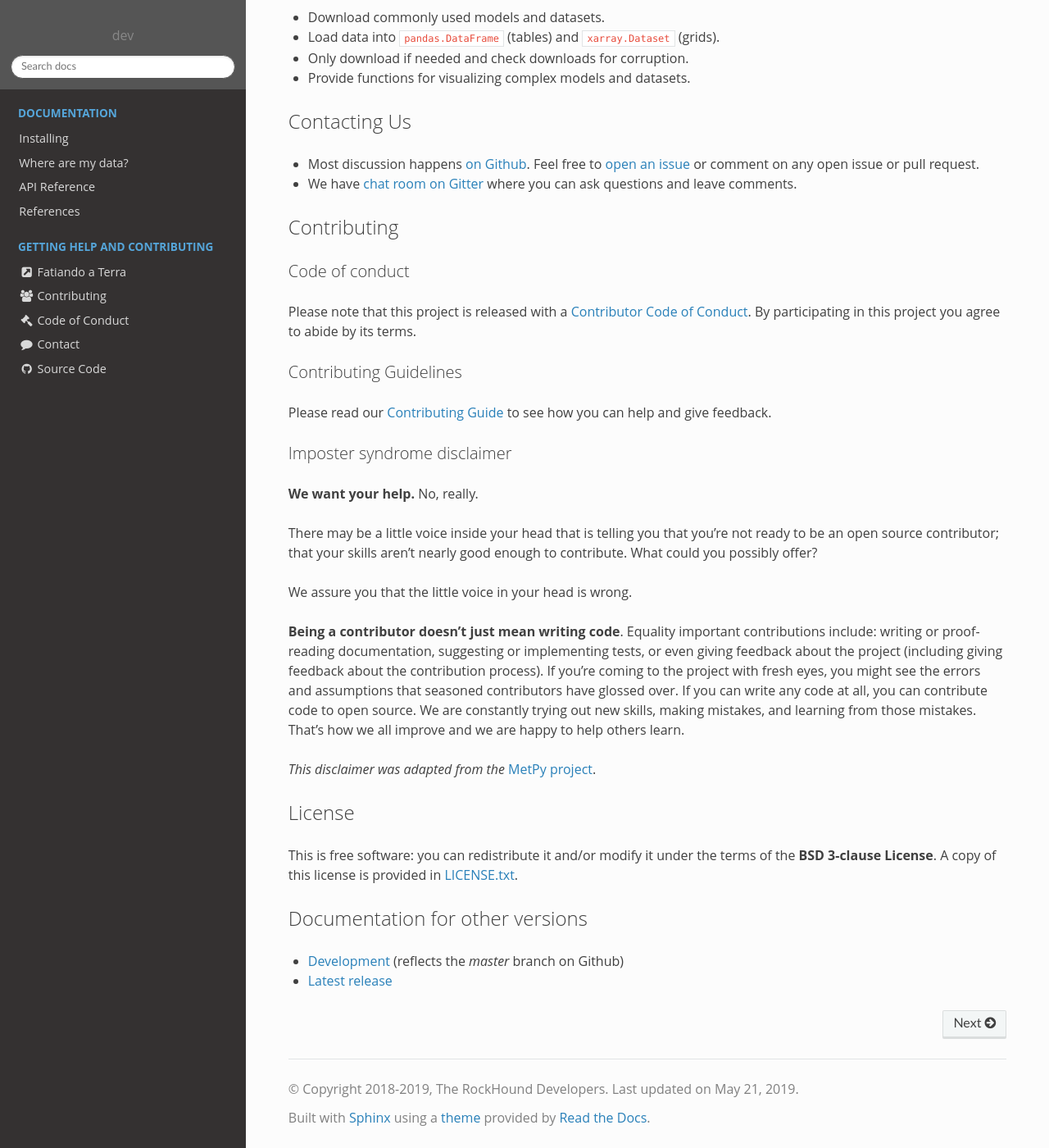
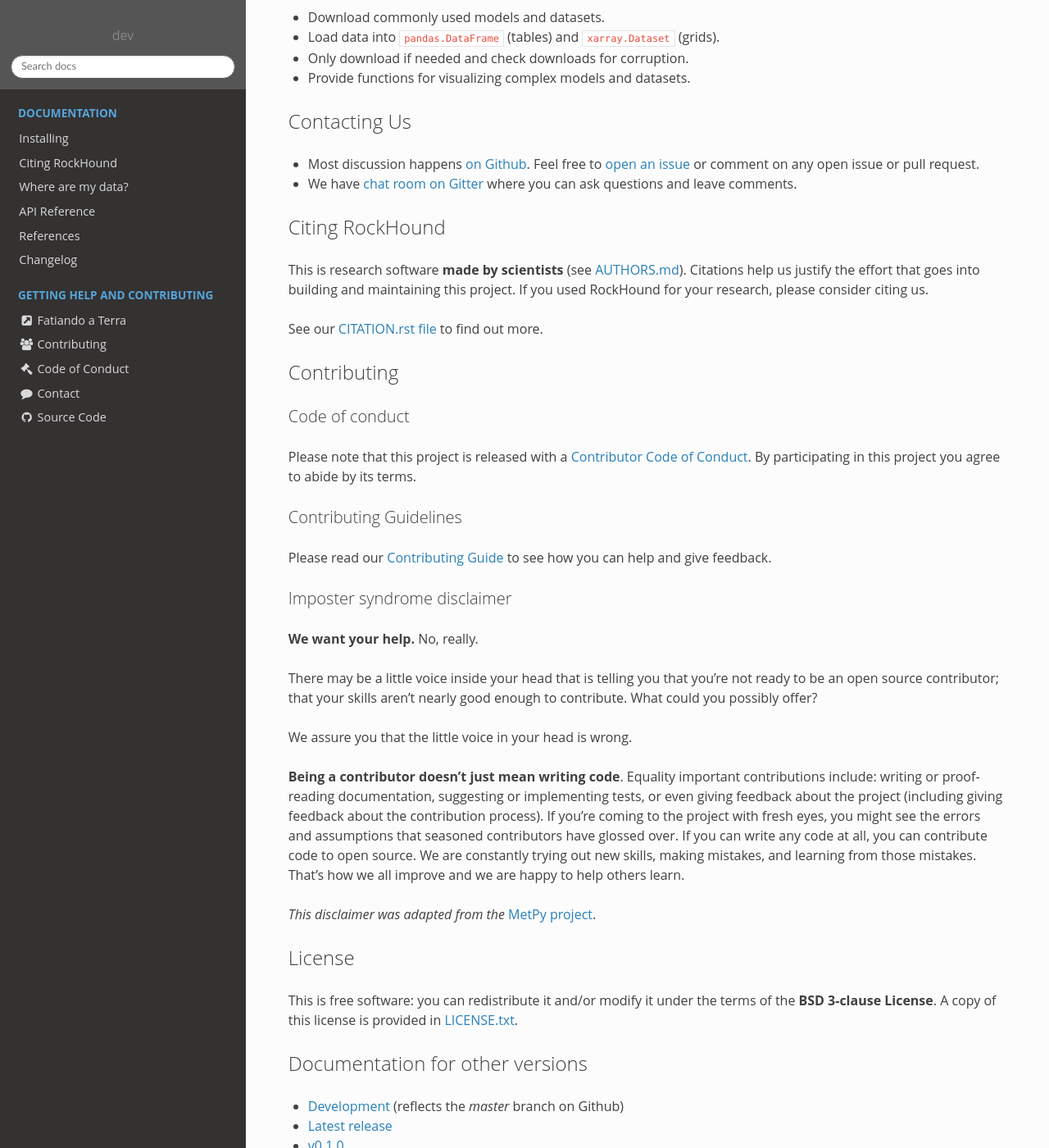
Before and after one commit to fatiando/rockhound, a Sphinx documentation site: the page built from doc/index.rst, in a window 1280 px wide and 1400 px high, scrolled down 903 px. Shown: the whole window at 82% size. Built offline with Sphinx 7.4.7 and the Read the Docs theme 2.0.0, drawn with Linux system fonts in a browser that asks for light colours; pages that are not in the unit, such as notebooks, are missing from menus.

Commit message:
Changelog entries for 0.1.0 and CITATION info (#37)
Add the stater changelog marking the first release.
Also add citation info and a CITATION.rst file referencing the Zenodo archive.

```diff
--- a/README.rst
+++ b/README.rst
@@ -39,6 +39,9 @@ Part of the `Fatiando a Terra <https://www.fatiando.org>`__ project
 .. image:: https://img.shields.io/gitter/room/fatiando/fatiando.svg?style=flat-square
     :alt: Chat room on Gitter
     :target: https://gitter.im/fatiando/fatiando
+.. image:: https://img.shields.io/badge/doi-10.5281%2Fzenodo.3086002-blue.svg?style=flat-square
+    :alt: Digital Object Identifier for the Zenodo archive
+    :target: https://doi.org/10.5281/zenodo.3086002
 
 
 .. placeholder-for-doc-index
@@ -87,6 +90,18 @@ Contacting Us
   on any open issue or pull request.
 * We have `chat room on Gitter <https://gitter.im/fatiando/fatiando>`__
   where you can ask questions and leave comments.
+
+
+Citing RockHound
+----------------
+
+This is research software **made by scientists** (see `AUTHORS.md
+<https://github.com/fatiando/rockhound/blob/master/AUTHORS.md>`__). Citations help us
+justify the effort that goes into building and maintaining this project. If you used
+RockHound for your research, please consider citing us.
+
+See our `CITATION.rst file <https://github.com/fatiando/rockhound/blob/master/CITATION.rst>`__
+to find out more.
 
 
 Contributing
@@ -148,3 +163,4 @@ Documentation for other versions
 * `Development <https://www.fatiando.org/rockhound/dev>`__ (reflects the *master* branch on
   Github)
 * `Latest release <https://www.fatiando.org/rockhound/latest>`__
+* `v0.1.0 <https://www.fatiando.org/rockhound/v0.1.0>`__
--- /dev/null
+++ b/doc/citing.rst
@@ -0,0 +1,3 @@
+.. _citing:
+
+.. include:: ../CITATION.rst
--- a/doc/index.rst
+++ b/doc/index.rst
@@ -8,7 +8,9 @@
     :caption: Documentation
 
     install.rst
+    citing.rst
     registry.rst
     gallery/index.rst
     api/index.rst
     references.rst
+    changes.rst
```
Also changed, not shown: CITATION.rst (added, +10 -0 lines), doc/changes.rst (added, +28 -0 lines).
